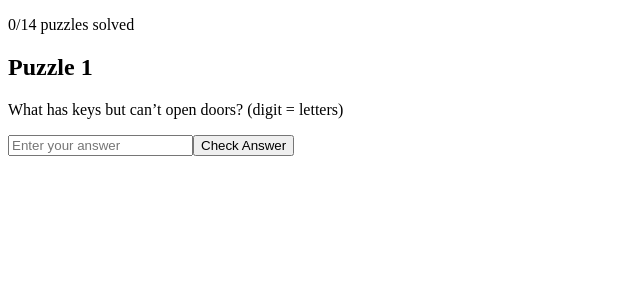
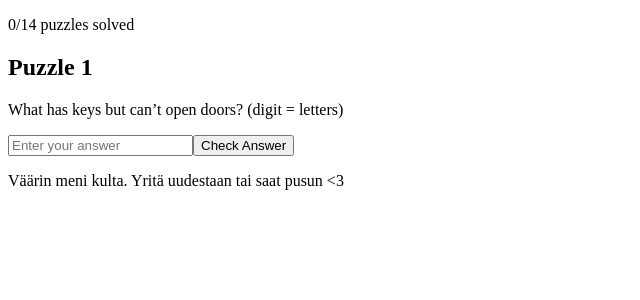
Before and after one commit to grande-fi/riga-puzzle-quest, a Next.js app: page /puzzles/1 in a window 1280 px wide. Both pictures are taken after a click on the button "Check Answer". Shown: the top 300 px of the page, without its empty margins (0-640 px from the left). Built offline with nearby package versions, Linux system fonts and the light colour scheme.

Commit message:
Update page.js
message about the results

```diff
--- a/app/puzzles/[id]/page.js
+++ b/app/puzzles/[id]/page.js
@@ -5,7 +5,7 @@ import { Card, CardContent } from "@/components/ui/card";
 import { Button } from "@/components/ui/button";
 import ProgressBar from "@/components/ProgressBar";
 import { useRouter } from "next/navigation";
-import { puzzles } from "../../../puzzleData"; // import questions
+import { puzzles } from "../../../puzzleData";
 
 export default function PuzzlePage({ params }) {
   const { id } = params;
@@ -15,12 +15,14 @@ export default function PuzzlePage({ params }) {
   const puzzle = puzzles[puzzleId - 1]; // current puzzle
   const [answer, setAnswer] = useState("");
   const [solved, setSolved] = useState(false);
+  const [feedback, setFeedback] = useState("");
 
   useEffect(() => {
     // Load saved progress
     const stored = localStorage.getItem(`puzzle-${id}-solved`);
     if (stored === "true") {
       setSolved(true);
+      setFeedback("OIKEIN RAKAS!!! Oot ihana. PUS!");
     }
   }, [id]);
 
@@ -28,6 +30,9 @@ export default function PuzzlePage({ params }) {
     if (answer.trim() === String(puzzle.answer)) {
       setSolved(true);
       localStorage.setItem(`puzzle-${id}-solved`, "true");
+      setFeedback("OIKEIN RAKAS!!! Oot ihana. PUS!");
+    } else {
+      setFeedback("Väärin meni kulta. Yritä uudestaan tai saat pusun <3");
     }
   };
 
@@ -47,7 +52,6 @@ export default function PuzzlePage({ params }) {
         <CardContent className="p-6">
           <h2 className="text-xl font-bold">Puzzle {id}</h2>
 
-          {/* Show the real puzzle question */}
           <p className="mt-2 text-gray-300">{puzzle.question}</p>
 
           <input
@@ -62,6 +66,13 @@ export default function PuzzlePage({ params }) {
             Check Answer
           </Button>
 
+          {/* Feedback message */}
+          {feedback && (
+            <p className={`mt-4 ${solved ? "text-green-400" : "text-red-400"} font-semibold`}>
+              {feedback}
+            </p>
+          )}
+
           {solved && (
             <Button
               onClick={goToNextPuzzle}
```
